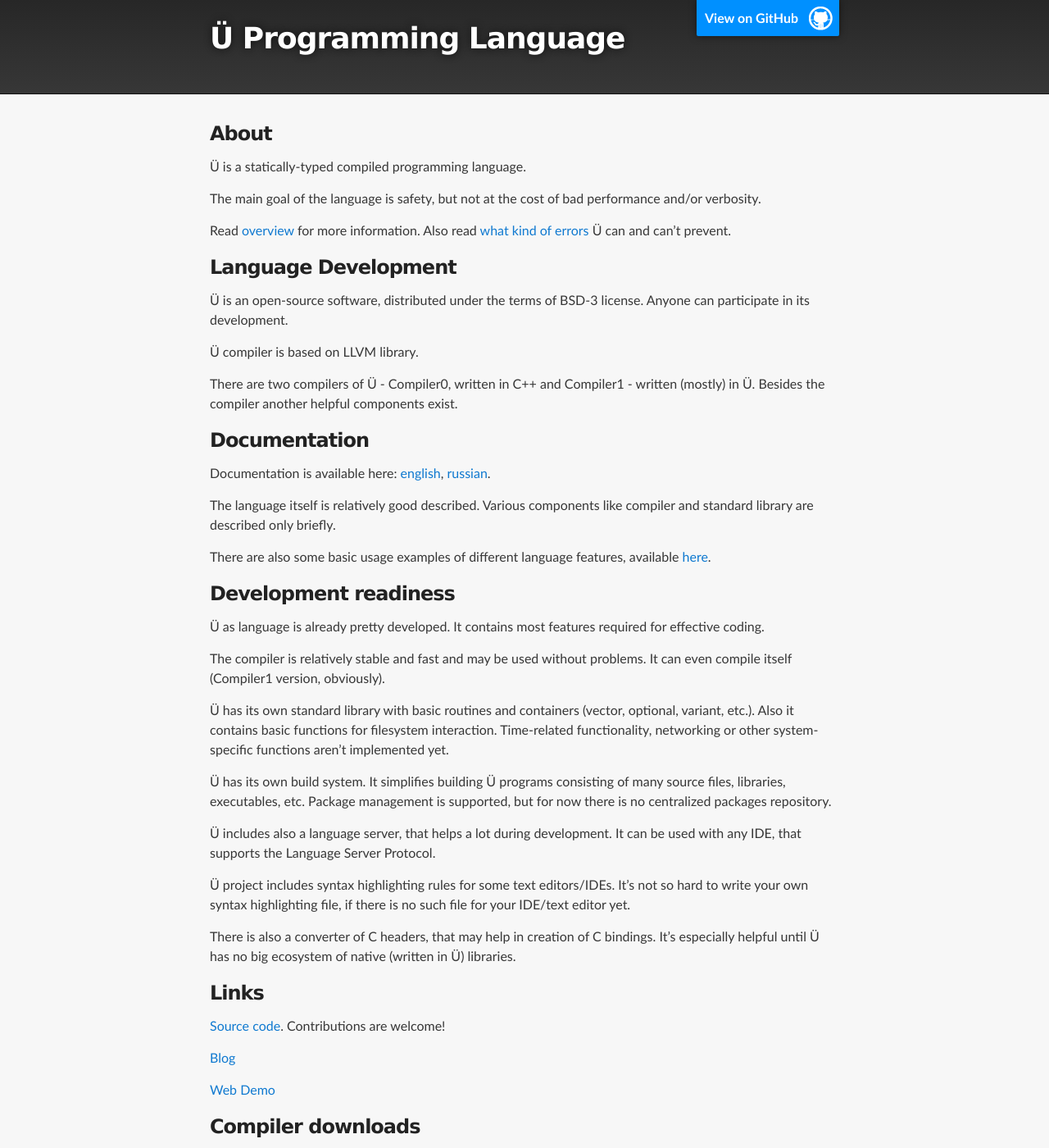
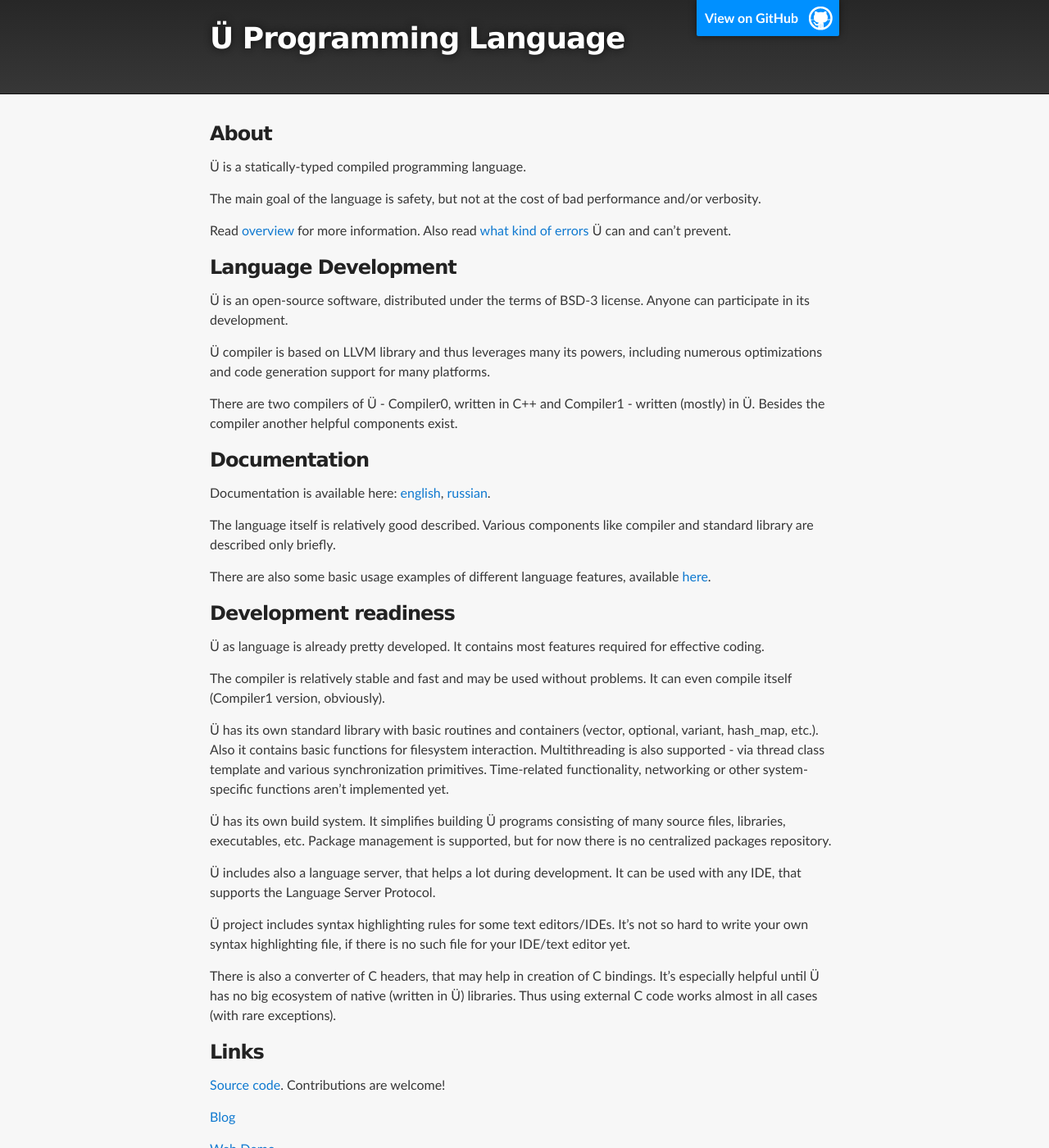
Before and after one commit to Panzerschrek/U-00DC-Sprache-site, a Jekyll site: the page built from index.md, in a window 1280 px wide and 1400 px high. Shown: the whole window at 82% size. Built offline with Jekyll 4.4.1, drawn with Linux system fonts in a browser that asks for light colours; our own code applies the rules of GitHub Pages for plain Markdown files.

Commit message:
Nemnogo obnovlena informaçija na nacaljnoj straniçe.

```diff
--- a/index.md
+++ b/index.md
@@ -13,7 +13,7 @@ Also read [what kind of errors](/what_errors_can_be_prevented.md) Ü can and can
 Ü is an open-source software, distributed under the terms of BSD-3 license.
 Anyone can participate in its development.
 
-Ü compiler is based on LLVM library.
+Ü compiler is based on LLVM library and thus leverages many its powers, including numerous optimizations and code generation support for many platforms.
 
 There are two compilers of Ü - Compiler0, written in C++ and Compiler1 - written (mostly) in Ü.
 Besides the compiler another helpful components exist.
@@ -37,8 +37,9 @@ It contains most features required for effective coding.
 The compiler is relatively stable and fast and may be used without problems.
 It can even compile itself (Compiler1 version, obviously).
 
-Ü has its own standard library with basic routines and containers (vector, optional, variant, etc.).
+Ü has its own standard library with basic routines and containers (vector, optional, variant, hash_map, etc.).
 Also it contains basic functions for filesystem interaction.
+Multithreading is also supported - via thread class template and various synchronization primitives.
 Time-related functionality, networking or other system-specific functions aren't implemented yet.
 
 Ü has its own build system.
@@ -53,6 +54,7 @@ It's not so hard to write your own syntax highlighting file, if there is no such
 
 There is also a converter of C headers, that may help in creation of C bindings.
 It's especially helpful until Ü has no big ecosystem of native (written in Ü) libraries.
+Thus using external C code works almost in all cases (with rare exceptions).
 
 
 ### Links
```
